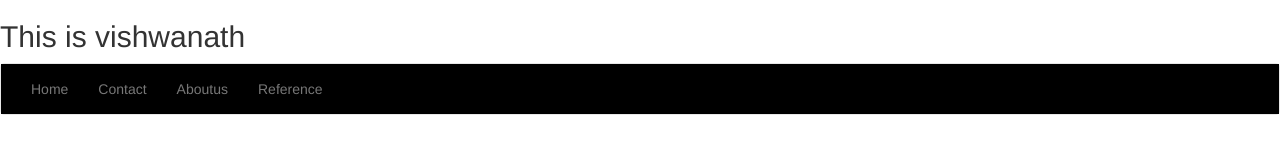
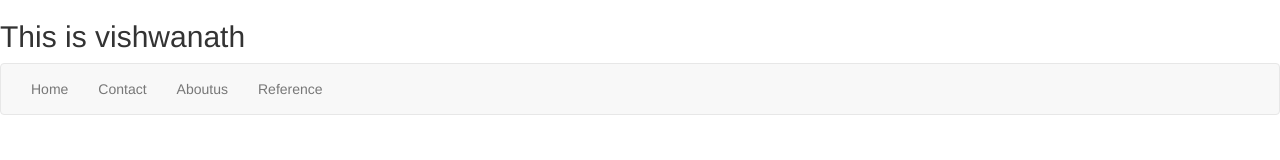
Before and after one commit to vishwanitw/HTML5-CSS3, a plain HTML site: page demo.html in a window 1280 px wide. Drawn offline with nearby package versions, Linux system fonts and the light colour scheme.

Commit message:
modified style.css

```diff
--- a/css/style.css
+++ b/css/style.css
@@ -1,7 +1,5 @@
 @charset "utf-8";
 
 div {
-	width: 400px;
-	height: 400px;
-	background-color: black;
+
 }
--- a/style.css
+++ b/style.css
@@ -1,7 +1,5 @@
 @charset "utf-8";
 
 div {
-	width: 400px;
-	height: 400px;
-	background-color: black;
+
 }
```
